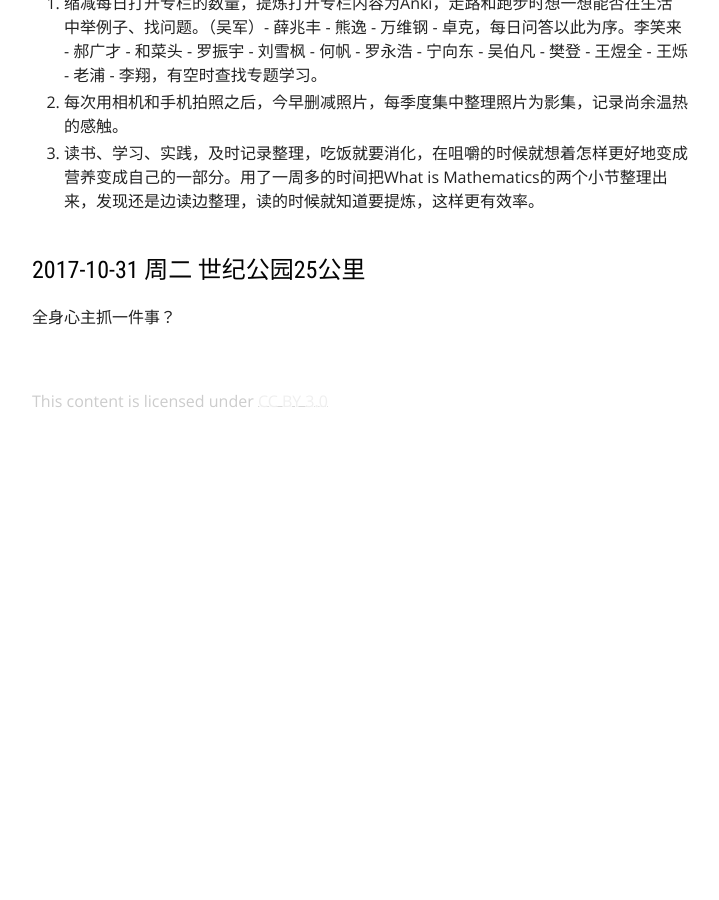
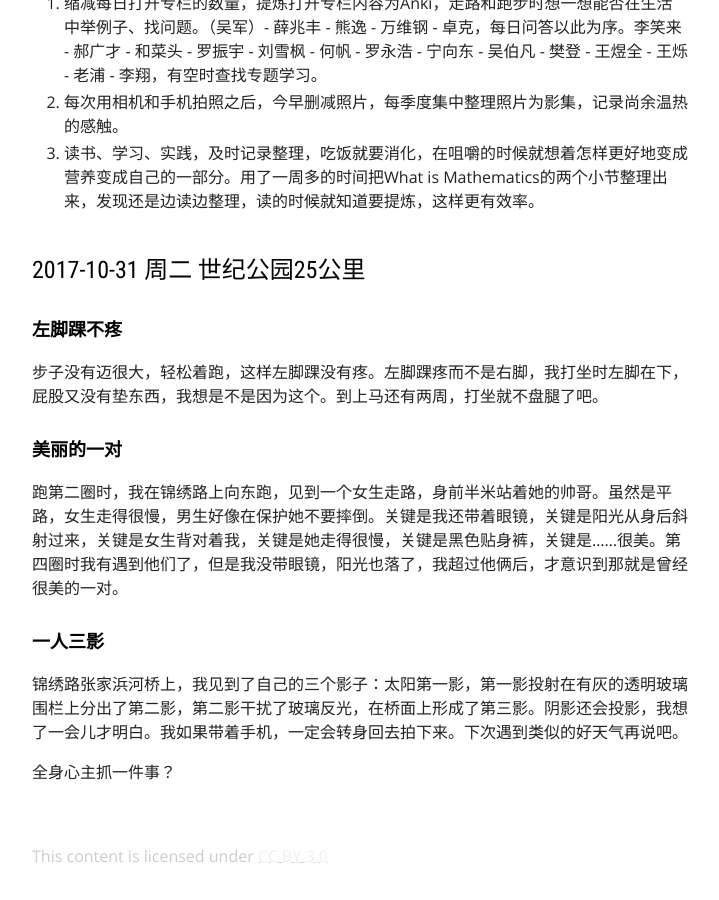
Before and after one commit to John-Qu/John-Qu.github.io, a Jekyll site: the page built from _posts/2017-10-16-2017-10跑步记录及感想.md, in a window 1280 px wide and 900 px high, scrolled down 5761 px. Shown: the whole window, without its empty margins (280-999 px from the left). Built offline with Jekyll 4.4.1, drawn with Linux system fonts in a browser that asks for light colours; before the commit the page ends 6206 px from its top, so only the background shows below that.

Commit message:
update running diary

```diff
--- a/_posts/2017-10-16-2017-10跑步记录及感想.md
+++ b/_posts/2017-10-16-2017-10跑步记录及感想.md
@@ -181,4 +181,20 @@ categories: running
 
 ## 2017-10-31 周二 世纪公园25公里
 
+### 左脚踝不疼
+
+步子没有迈很大，轻松着跑，这样左脚踝没有疼。左脚踝疼而不是右脚，我打坐时左脚在下，屁股又没有垫东西，我想是不是因为这个。到上马还有两周，打坐就不盘腿了吧。
+
+### 美丽的一对
+
+跑第二圈时，我在锦绣路上向东跑，见到一个女生走路，身前半米站着她的帅哥。虽然是平路，女生走得很慢，男生好像在保护她不要摔倒。关键是我还带着眼镜，关键是阳光从身后斜射过来，关键是女生背对着我，关键是她走得很慢，关键是黑色贴身裤，关键是……很美。第四圈时我有遇到他们了，但是我没带眼镜，阳光也落了，我超过他俩后，才意识到那就是曾经很美的一对。
+
+### 一人三影
+
+锦绣路张家浜河桥上，我见到了自己的三个影子：太阳第一影，第一影投射在有灰的透明玻璃围栏上分出了第二影，第二影干扰了玻璃反光，在桥面上形成了第三影。阴影还会投影，我想了一会儿才明白。我如果带着手机，一定会转身回去拍下来。下次遇到类似的好天气再说吧。
+
+
+
+
+
 全身心主抓一件事？
```
